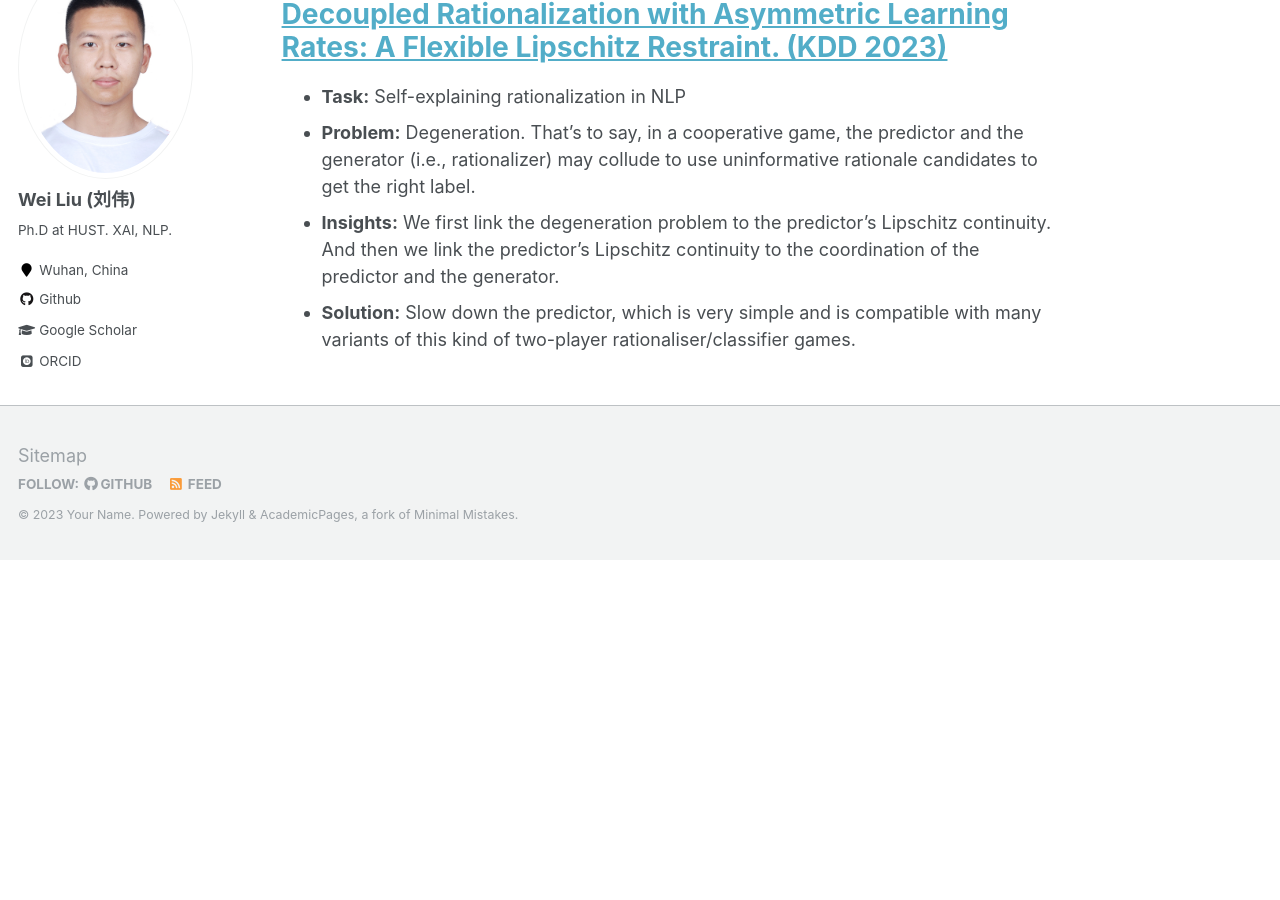
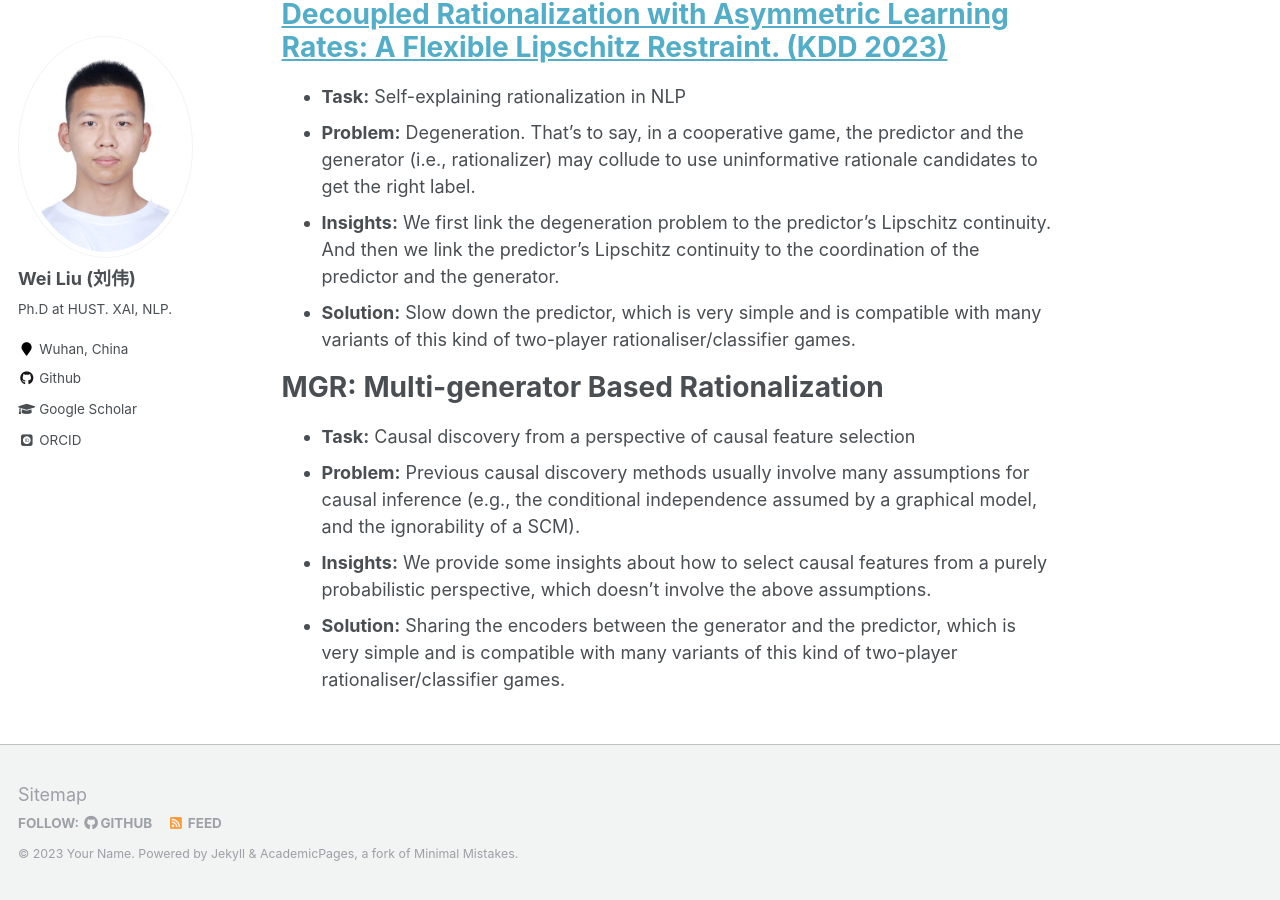
Before and after one commit to jugechengzi/WeiLiu.github.io, a Jekyll site: the page built from _pages/Publications.md, in a window 1280 px wide and 900 px high, scrolled down 508 px. Built offline with Jekyll 4.4.1, drawn with Linux system fonts in a browser that asks for light colours; some web fonts are replaced; before the commit the page ends 1068 px from its top, so only the background shows below that.

Commit message:
Update Publications.md

```diff
--- a/_pages/Publications.md
+++ b/_pages/Publications.md
@@ -20,3 +20,10 @@ excerpt: ""
 - **Problem:** Degeneration. That's to say, in a cooperative game, the predictor and the generator (i.e., rationalizer) may collude to use uninformative rationale candidates to get the right label.
 - **Insights:** We first link the degeneration problem to the predictor's Lipschitz continuity. And then we link the predictor's Lipschitz continuity to the coordination of the predictor and the generator.
 - **Solution:** Slow down the predictor, which is very simple and is compatible with many variants of this kind of two-player rationaliser/classifier games.
+
+MGR: Multi-generator Based Rationalization
+===
+- **Task:** Causal discovery from a perspective of causal feature selection
+- **Problem:** Previous causal discovery methods usually involve many assumptions for causal inference (e.g., the conditional independence assumed by a graphical model, and the ignorability of a SCM).
+- **Insights:** We provide some insights about how to select causal features from a purely probabilistic perspective, which doesn't involve the above assumptions.
+- **Solution:** Sharing the encoders between the generator and the predictor, which is very simple and is compatible with many variants of this kind of two-player rationaliser/classifier games.
```
